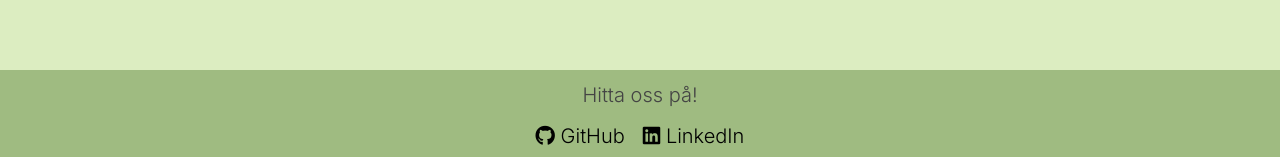
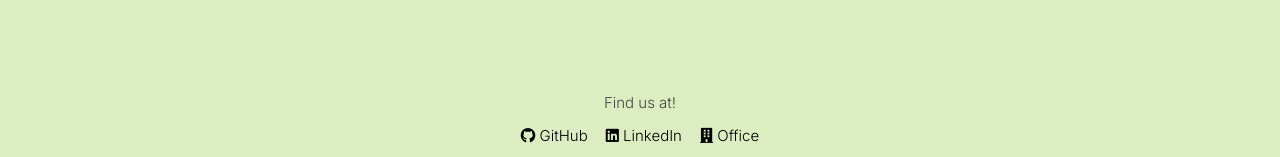
Before and after one commit to AdamGrubb/grupp10, a React (Vite) app in the folder MegaBite/: page / in a window 1280 px wide. Shown: the part 640-797 px from the top of the page. Built offline with nearby package versions, Linux system fonts and the light colour scheme; a web font is replaced by a local one.

Commit message:
Added Office with working link

```diff
--- a/MegaBite/src/components/footer/Footer.css
+++ b/MegaBite/src/components/footer/Footer.css
@@ -1,17 +1,18 @@
-.LinkedIn, .GitHub {
+.LinkedIn, .GitHub, .office-logo {
   color: black;
   margin: 1px;
   font-weight: bold;
-  font-size: 20px;
+  font-size: 15px;
   width: auto;
   text-align: center;
+  text-decoration: none;
 }
 
 .FindUsAt {
   color: rgb(68, 68, 68);
   margin: 10px;
   font-weight: bold;
-  font-size: 20px;
+  font-size: 15px;
   width: auto;
   text-align: center;
 }
@@ -21,3 +22,14 @@
   justify-content: center;
   gap: 1rem;
 }
+
+.footer {
+  background-color: rgb(220, 237, 193);
+  height: 90px;
+  left: 0;
+  right: 0;
+  bottom: 0;
+  display: flex;
+  justify-content: center;
+  align-items: center;
+}
--- a/MegaBite/src/components/footer/Footer.jsx
+++ b/MegaBite/src/components/footer/Footer.jsx
@@ -1,3 +1,4 @@
+import React from "react";
 import "../../index.css";
 import "./Footer.css";
 
@@ -6,8 +7,7 @@ export function Footer() {
     <>
       <footer className="bg-footerColor footer">
         <div>
-          <p className="FindUsAt">Hitta oss på!</p>
-
+          <p className="FindUsAt">Find us at!</p>
           <div className="social-links">
             <p className="GitHub">
               <a href="https://github.com/AdamGrubb/grupp10" target="_blank" rel="noopener noreferrer">
@@ -19,6 +19,11 @@ export function Footer() {
                 <i className="fab fa-linkedin"></i> LinkedIn
               </a>
             </p>
+            <div className="office-logo">
+              <a href="https://www.iths.se/" target="_blank" rel="noopener noreferrer">
+                <i className="fas fa-building"></i> Office
+              </a>
+            </div>
           </div>
         </div>
       </footer>
```
